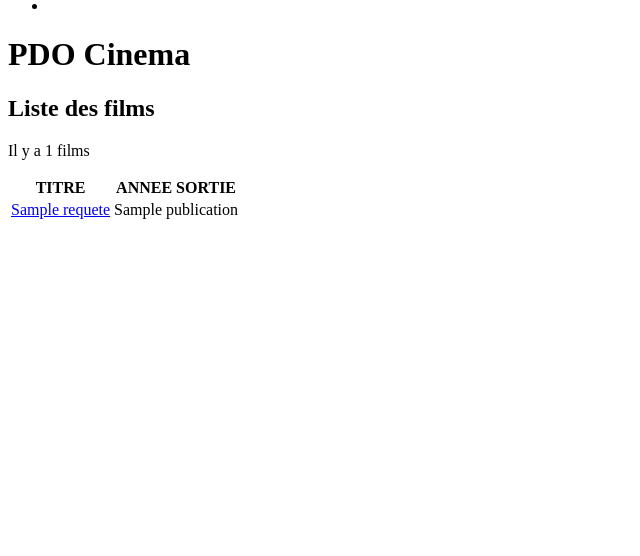
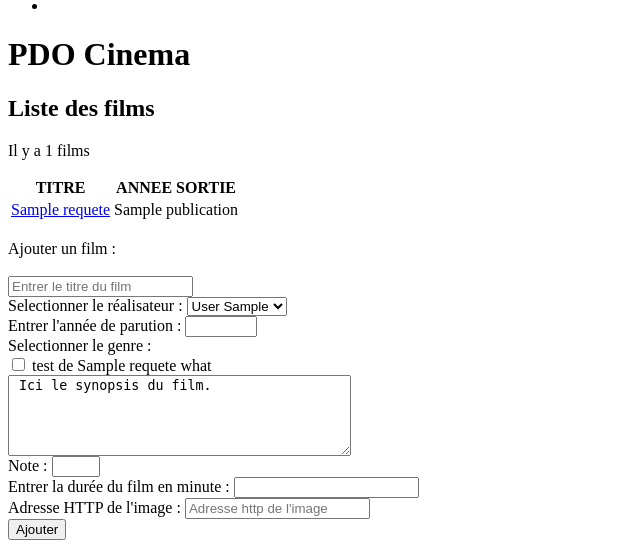
Before and after one commit to AdamZeraoui/MySQL, a PHP site: template Cinema/view/film/listFilms.php in a window 1280 px wide. Shown: the part 336-892 px from the top of the page, without its empty margins (0-640 px from the left). Before the commit the page ends 555 px from the top, so only its background shows below. Run offline with PHP 8.4, Linux system fonts and the light colour scheme; the template is opened without the code that fills it: most values are stand-ins (such as "Sample title", 1, 10 or a date in 2020).

Commit message:
Update form addFilm (problem to add url)

```diff
--- a/Cinema/index.php
+++ b/Cinema/index.php
@@ -33,5 +33,6 @@ if(isset($_GET["action"])){
         case "addRole": $ctrlCharactere->addRole();break;
         case "addActor": $ctrlActor->addActor();break;
         case "addDirector" : $ctrlDirector->addDirector();break;
+        case "addFilm" : $ctrlFilm->addFilm();break;
     }
 }
--- a/Cinema/view/film/listFilms.php
+++ b/Cinema/view/film/listFilms.php
@@ -19,7 +19,47 @@
     <?php   } ?>
     </tbody>
 </table>
+<div class="w_form">
+    <form method="POST" action="index.php?action=addFilm"><br>
+        Ajouter un film :
+        <br><br>
+        <input type="text" id="film" name ="title" placeholder="Entrer le titre du film" required/>
+        <br>
+        <label for="director-select"> Selectionner le réalisateur :</label>
+        <select name="director" id="director-select" required>
 
+        <?php
+            foreach($requeteWho->fetchALL() as $who){?>
+                <option value="<?= $who["id_director"] ?>"><?= $who["last_name"]." ".$who["first_name"]?></option>
+        <?php   } ?>
+        </select><br>
+
+        <label for="year">Entrer l'année de parution :</label>
+        <input type="number" id="year" name="publication" min="1920" max="2025" required/><br>
+
+        <label for="genre[]"> Selectionner le genre : </label><br>
+
+        <?php
+            foreach($requeteWhat->fetchALL() as $what){ ?>
+                <input type="checkbox" id="genre_<?= $what["id_film_genre"]?>" name="genre[]" value="<?= $what["id_film_genre"]?>">
+                <label for="genre_<?= $what["id_film_genre"]?>">test de <?= $what["genre_name"]?></label><br>
+        <?php    } ?>
+
+        <textarea id="synopsis" name="synopsis" rows="5" cols="40" required> Ici le synopsis du film.
+        </textarea><br>
+        <label for="ranking">Note :</label>
+        <input type="number" id="ranking" name="ranking" min="0" max="5" required/><br>
+        <label for="duration">Entrer la durée du film en minute :</label>
+        <input type="number" id="duration" name="duration" min="0" required/><br>
+
+        <label for="movie_poster">Adresse HTTP de l'image :</label>
+        <input type="url" id="movie_poster" name="movie_poster" placeholder="Adresse http de l'image" required/><br>
+
+        <input type="submit" name="submit" value="Ajouter">
+    </form>
+
+
+</div>
 <?php
 
 $titre = "Liste des films";
```
Also changed, not shown: Cinema/controller/FilmController.php (+54 -1 lines), Cinema/view/director/listDirectors.php (line endings or trailing spaces).
